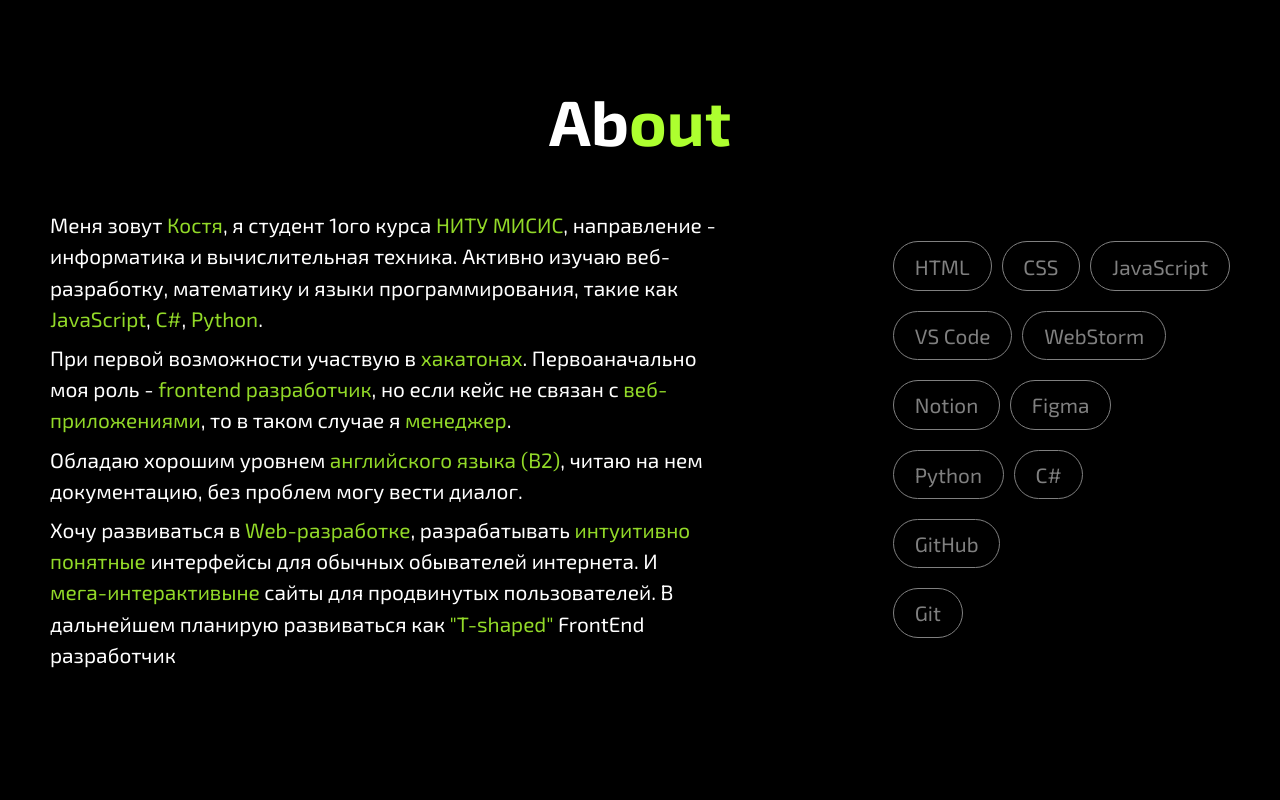
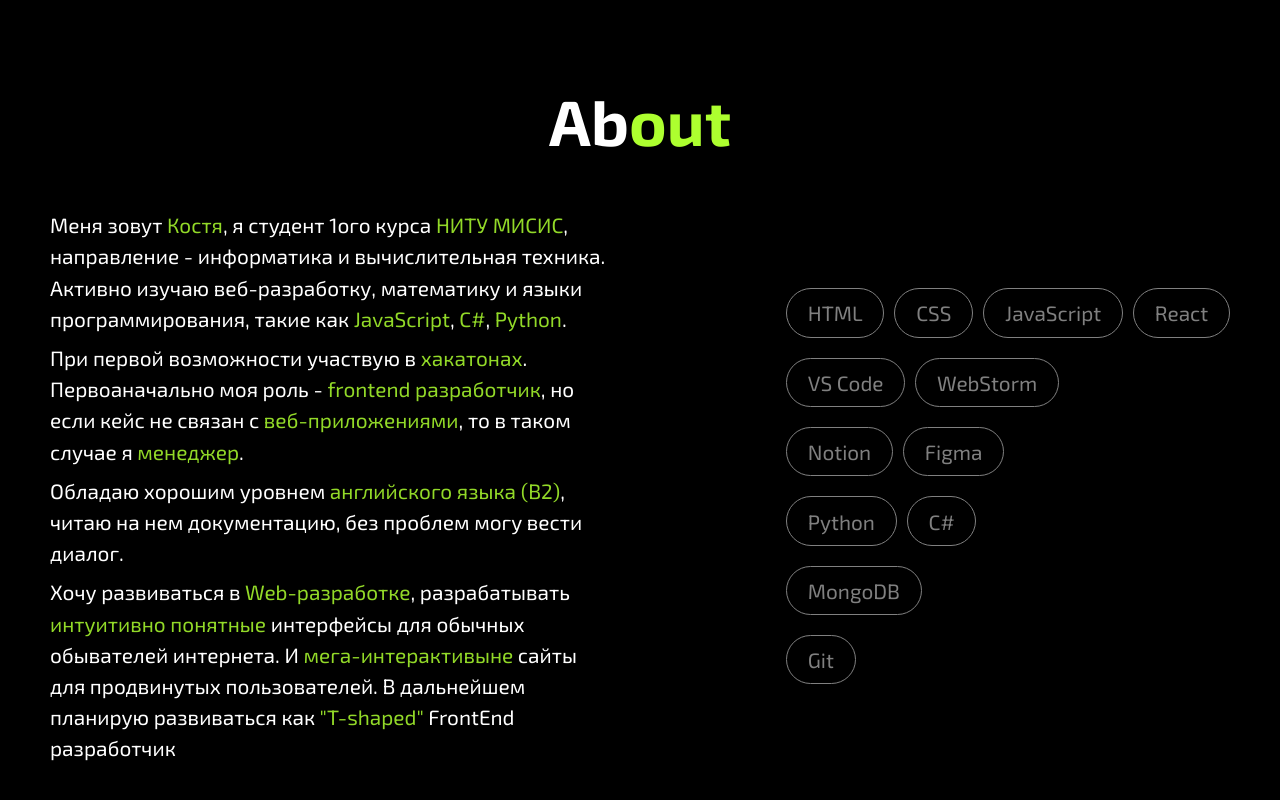
Before and after one commit to kokoan17/Portfolio, a plain HTML site: page index.html in a window 1280 px wide. Shown: the part 1318-2118 px from the top of the page. Drawn offline with Linux system fonts and the light colour scheme.

Commit message:
New tool

```diff
--- a/index.html
+++ b/index.html
@@ -35,7 +35,7 @@
                     <h1>FrontEnd</h1>
                     <h1><span>Developer</span></h1>
                     <p class="section-about__text">Студент первого курса НИТУ МИСИС</p>
-                    <p>Изучаю FrontEnd разработку 3,5 месяца</p>
+                    <p>Изучаю FrontEnd разработку 4,5 месяца</p>
                 </div>
                 <div class="section-about__part2">
                     <div class="section-about__part2__img">
@@ -84,6 +84,7 @@
                             <p>HTML</p>
                             <p>CSS</p>
                             <p>JavaScript</p>
+                            <p>React</p>
                         </div>
                         <div class="tools__ide tools">
                             <p>VS Code</p>
@@ -97,8 +98,8 @@
                             <p>Python</p>
                             <p>C#</p>
                         </div>
-                        <div class="tools__GitHub tools">
-                            <p>GitHub</p>
+                        <div class="tools__Mongo tools">
+                            <p>MongoDB</p>
                         </div>
                         <div class="tools__Git tools">
                             <p>Git</p>
```
